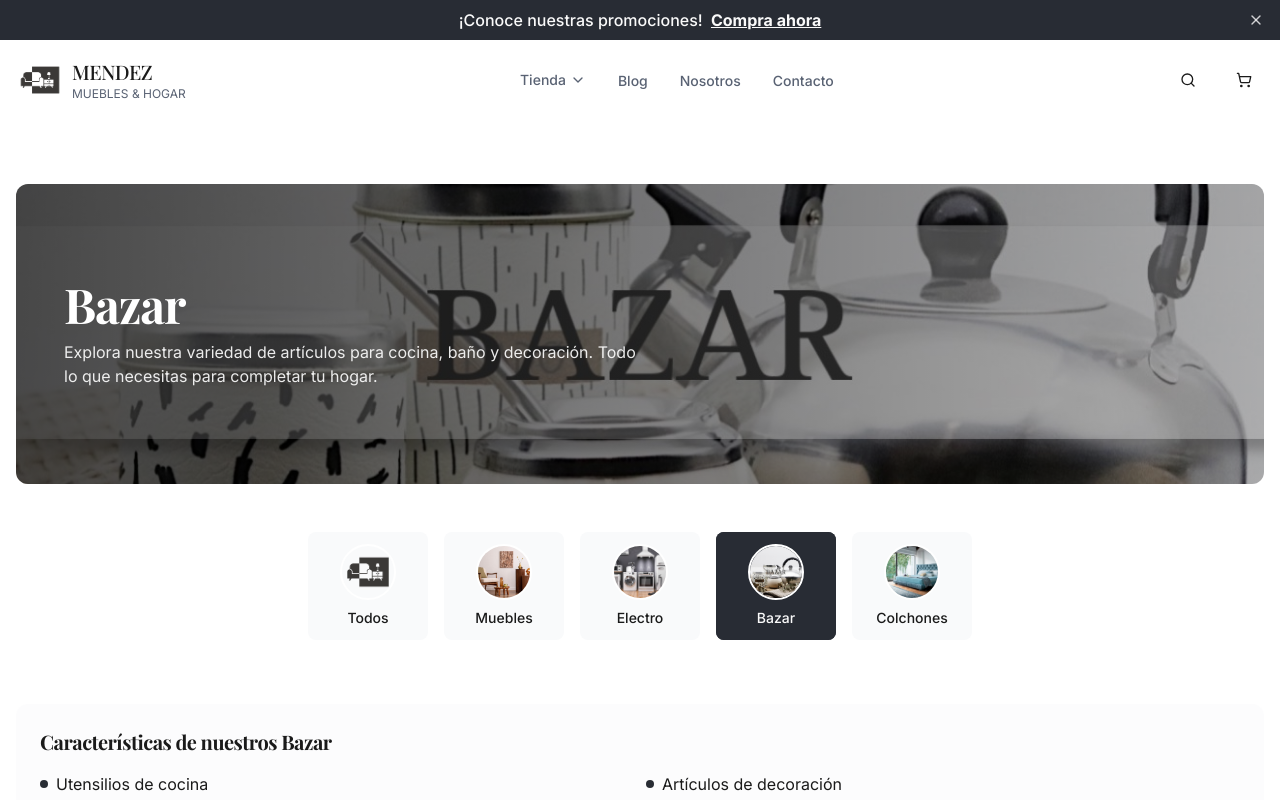
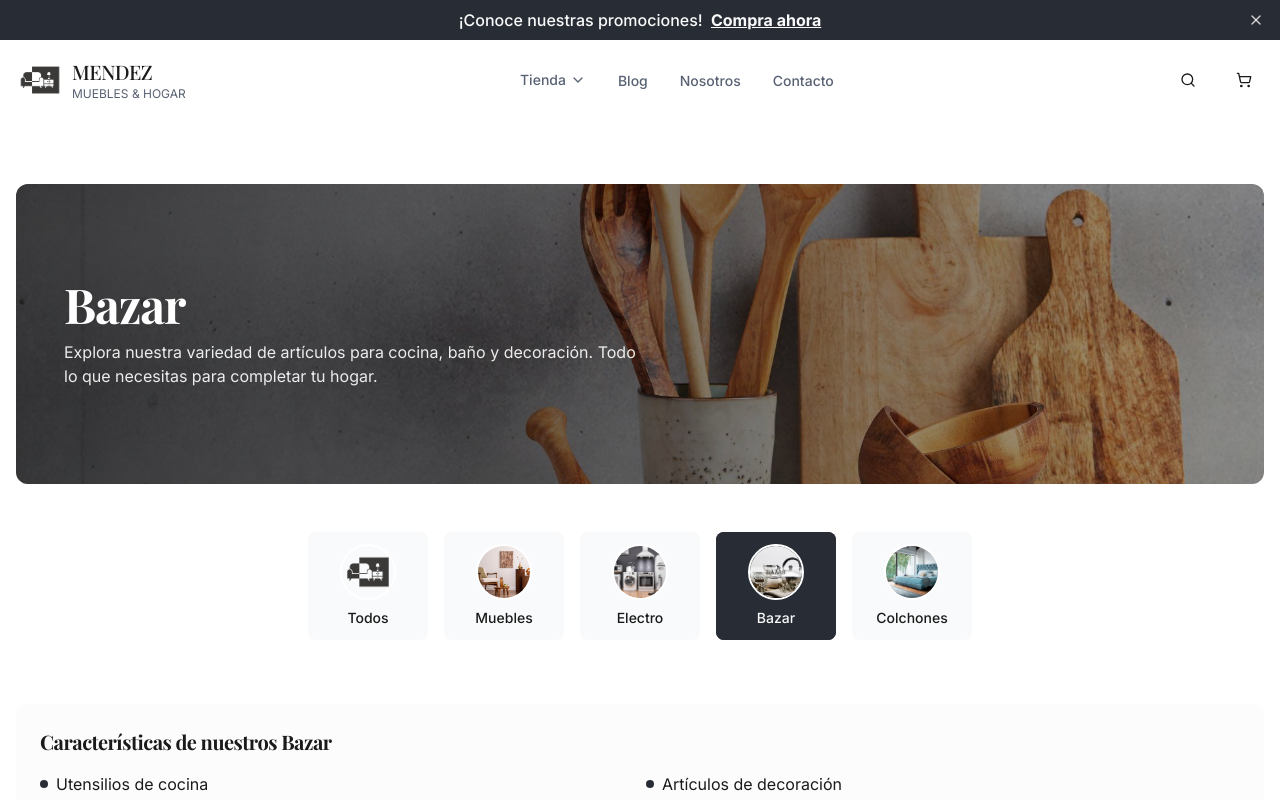
Before and after one commit to clientesweb/Mendez, a Next.js app: page /categorias/bazar in a window 1280 px wide. Shown: the top 800 px of the page. Built offline with nearby package versions, Linux system fonts and the light colour scheme; a web font is replaced by a local one.

Commit message:
Actualizar page.tsx

```diff
--- a/app/categorias/[category]/page.tsx
+++ b/app/categorias/[category]/page.tsx
@@ -51,7 +51,7 @@ const categoryMap: Record<string, { title: string; description: string; image: s
     title: "Bazar",
     description:
       "Explora nuestra variedad de artículos para cocina, baño y decoración. Todo lo que necesitas para completar tu hogar.",
-    image: "/categories/bazar.jpeg",
+    image: "/categories/banner-bazar.jpeg",
     features: ["Utensilios de cocina", "Artículos de decoración", "Accesorios para el hogar", "Productos de calidad"],
   },
 }
```
